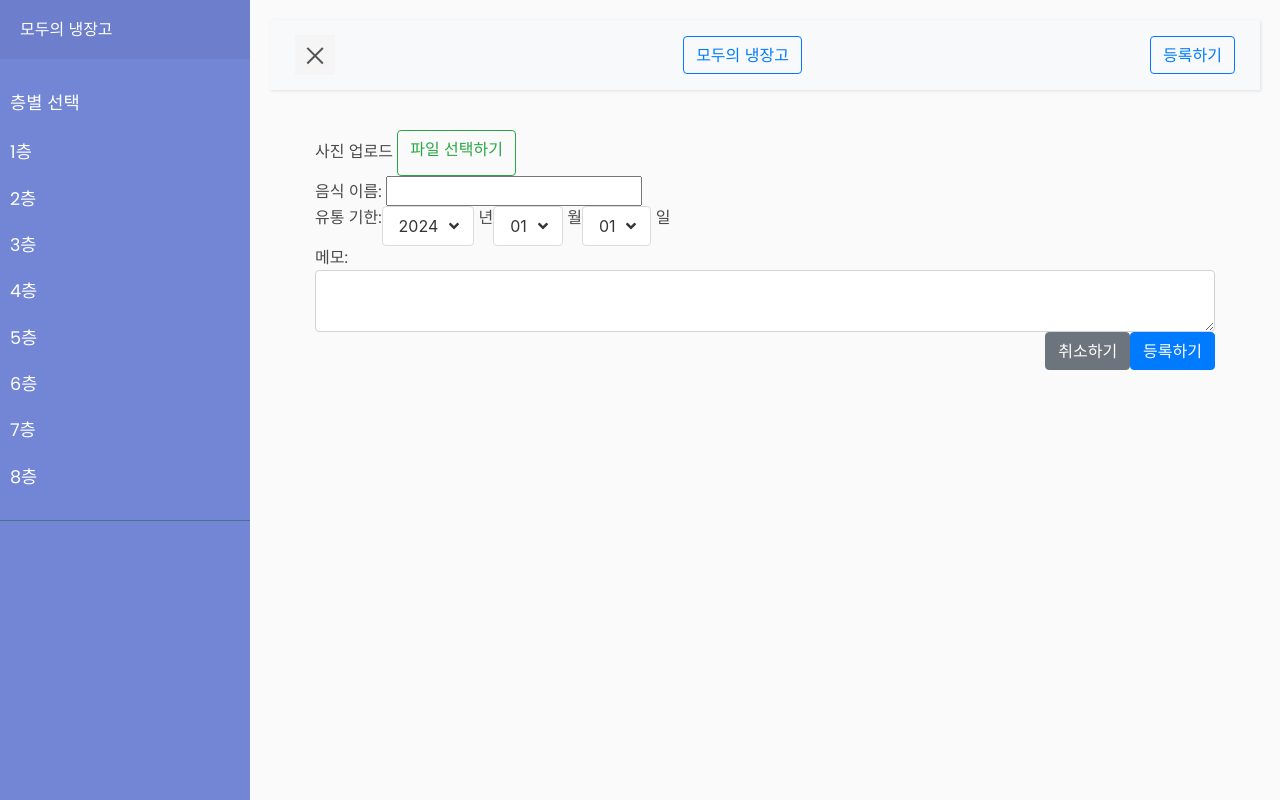
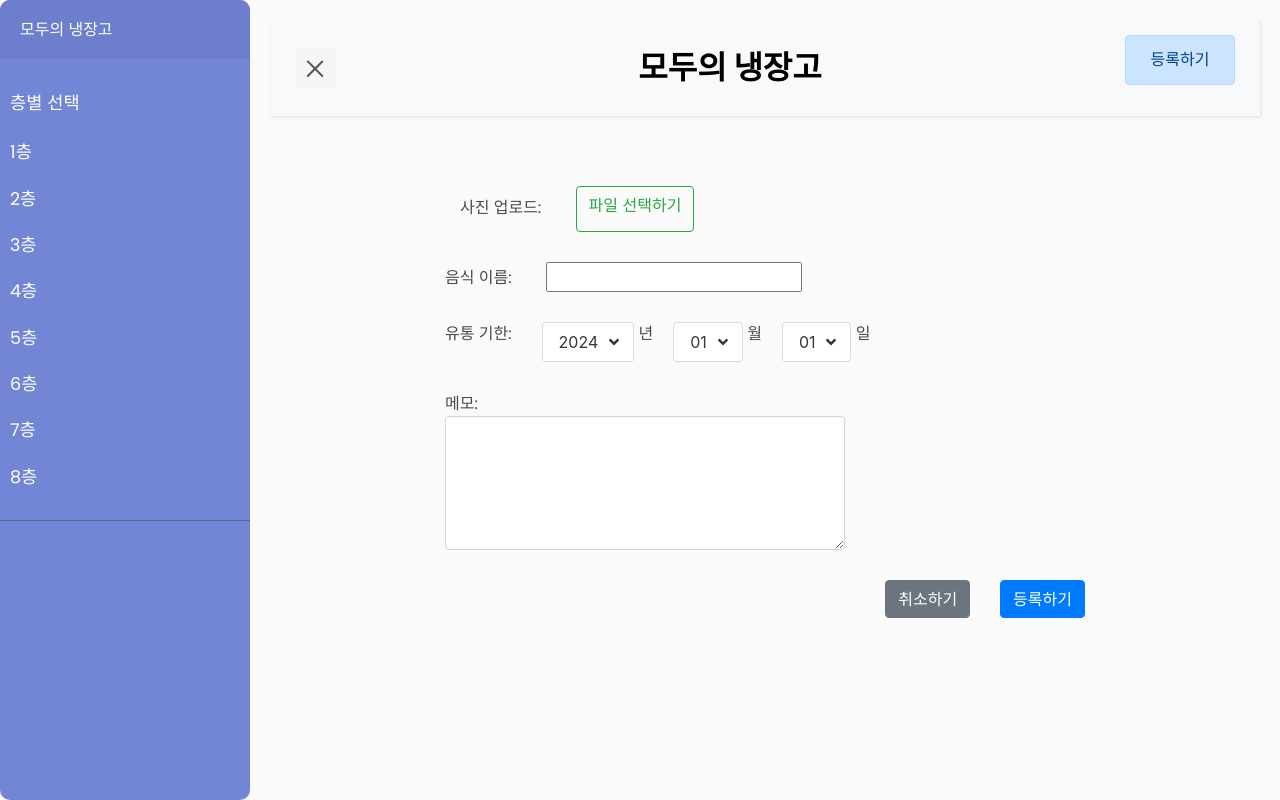
Before and after one commit to hhyy0179/Jungle01, a Flask app: template templates/registration.html in a window 1280 px wide. Run offline with Flask 3, Linux system fonts and the light colour scheme; the template is opened without the code that fills it, so the values that code supplies are empty; some libraries are stand-ins or nearby versions.

Commit message:
Fix: index & registration css sort

```diff
--- a/app.py
+++ b/app.py
@@ -1,16 +1,9 @@
-from flask import Flask, flash, render_template, jsonify, request, redirect, url_for
-import jwt
-import hashlib
-from datetime import datetime, timezone, timedelta
-
 from flask import Flask, flash, render_template, jsonify, request, redirect, url_for
 import jwt
 import hashlib
 from datetime import datetime, timezone, timedelta
 
 app = Flask(__name__)
-SECRET_KEY = "REDSEVEN"
-app.secret_key = "your_very_secret_and_complex_key_here"
 SECRET_KEY = "REDSEVEN"
 app.secret_key = "your_very_secret_and_complex_key_here"
 
@@ -29,7 +22,6 @@ def home():
 @app.route("/sign")
 def login():
     return render_template("signup.html")
-
 
 @app.route("/sign", methods=["POST"])  # 회원가입
 def join():
@@ -156,4 +148,4 @@ def find():
 
 
 if __name__ == "__main__":
-    app.run("0.0.0.0", port=5000, debug=True)
+    app.run("0.0.0.0", port=5001, debug=True)
--- a/templates/registration.html
+++ b/templates/registration.html
@@ -42,6 +42,34 @@
                 $(this).toggleClass('active');
             });
         });
+
+        var submit = document.getElementById('submitButton');
+        submit.onclick = showImage;
+
+        function loadFile(input) {
+            var file = input.files[0];	//선택된 파일 가져오기
+
+            //미리 만들어 놓은 div에 text(파일 이름) 추가
+            var name = document.getElementById('fileName');
+            name.textContent = file.name;
+
+            //새로운 이미지 div 추가
+            var newImage = document.createElement("img");
+            newImage.setAttribute("class", 'img');
+
+            //이미지 source 가져오기
+            newImage.src = URL.createObjectURL(file);
+
+            newImage.style.width = "70%";
+            newImage.style.height = "70%";
+            newImage.style.objectFit = "contain";
+
+            //이미지를 image-show div에 추가
+            var container = document.getElementById('image-show');
+            container.appendChild(newImage);
+            // container.removeChild(container.firstChild);
+
+        };
 
     </script>
 </head>
@@ -94,41 +122,50 @@
                         <span></span>
                     </button>
 
-                    <button type="button" class="btn btn-outline-primary">모두의 냉장고</button>
+                    <p class = "title-top" > 모두의 냉장고</p>
 
-                    <button type="button" class="btn btn-outline-primary"> 등록하기</button>
-
-                    <!--<button class="btn btn-dark d-inline-block d-lg-none ml-auto" type="button" data-toggle="collapse" data-target="#navbarSupportedContent" aria-controls="navbarSupportedContent" aria-expanded="false" aria-label="Toggle navigation">
-                        <i class="fas fa-align-justify"></i>
-                    </button> -->
-
+                    <div class="alert alert-primary" role="alert" id="current-floor-btn" style="width: 110px; text-align: center;">
+                        등록하기
+                    </div>
                 </div>
             </nav>
 
             <div class ="wrap-main">
                 <p>
-                    <div class = "img-upload">
-                        <form method="post" enctype="multipart/form-data">
-                            사진 업로드
-                            <button type="button" class="btn btn-outline-success">
-                                <label for="chooseFile">
-                                    파일 선택하기
-                                </label>
-                            </button>
-                            <input type="file" id="chooseFile" name="chooseFile" accept="image/*" onchange="loadFile(this)">
-                        </form>
+                    <div class = "img-upload" style="margin-bottom: 30px;">
+
+                        <div class="container">
+                            <div class="image-upload" id="image-upload">
+                                <form method="post" enctype="multipart/form-data">
+                                    사진 업로드:
+                                    <button type="button" class="btn btn-outline-success" style="margin-left: 30px;">
+                                        <label for="chooseFile">
+                                            파일 선택하기
+                                        </label>
+                                        <div class="fileInput">
+                                            <p id="fileName"></p>
+                                        </div>
+                                    </button>
+                                    <input type="file" id="chooseFile" name="chooseFile" accept="image/*" onchange="loadFile(this)">
+                                </form>
+                            </div>
+
+                            <div class="image-show" id="image-show"></div>
+                        </div>
+
+
                     </div>
                 </p>
                 <p>
-                    <div class = "food_inputname">
-                        음식 이름: <input type="text" />
+                    <div class = "food_inputname" style="margin-bottom: 30px;" >
+                        음식 이름: <input type="text" style="margin-left: 30px;" />
                     </div>
                 </p>
                 <p>
-                    <div class="container has-text-left">
+                    <div class="container has-text-left" style="margin-bottom: 30px;" >
                         <div class="row">
                             유통 기한:
-                            <div class = "select-year">
+                            <div class = "select-year" style="margin-left: 30px;">
                                 <div class="dropdown">
                                     <div class="dropdown-trigger">
                                         <button class="button" aria-haspopup="true" aria-controls="dropdown-menu3">
@@ -143,12 +180,13 @@
                                         <a href="#" class="dropdown-item">
                                             Overview
                                         </a>
+
                                         </div>
                                     </div>
                                 </div>
                                 년
                             </div>
-                            <div class = "select-month">
+                            <div class = "select-month" style="margin-left: 20px;">
                                 <div class="dropdown">
                                     <div class="dropdown-trigger">
                                         <button class="button" aria-haspopup="true" aria-controls="dropdown-menu3">
@@ -168,7 +206,7 @@
                                 </div>
                                 월
                             </div>
-                            <div class = "select-day">
+                            <div class = "select-day" style="margin-left: 20px;">
                                 <div class="dropdown">
                                     <div class="dropdown-trigger">
                                         <button class="button" aria-haspopup="true" aria-controls="dropdown-menu3">
@@ -193,13 +231,13 @@
                 </p>
 
                 <p>
-                    <div class = "food_inputmemo">
-                        메모: <textarea id="post-comment" class="form-control" rows="2"></textarea>
+                    <div class = "food_inputmemo" style="margin-bottom: 30px;">
+                        메모: <textarea id="post-comment" class="form-control" rows="5"></textarea>
                     </div>
                 </p>
 
                 <div class="d-grid gap-2 d-md-flex justify-content-md-end">
-                    <button class="btn btn-btn btn-secondary" type="button">취소하기</button>
+                    <button class="btn btn-btn btn-secondary" type="button" style = "margin-right: 30px;">취소하기</button>
                     <button class="btn btn-primary me-md-2" type="button">등록하기</button>
                 </div>
 
--- a/templates/registration_style.css
+++ b/templates/registration_style.css
@@ -14,7 +14,7 @@ p {
     font-size: 1.1em;
     font-weight: 300;
     line-height: 1.7em;
-    color: #999;
+    color: #000000;
 }
 
 a, a:hover, a:focus {
@@ -65,6 +65,9 @@ a, a:hover, a:focus {
     color: #fff;
     transition: all 0.6s cubic-bezier(0.945, 0.020, 0.270, 0.665);
     transform-origin: bottom left;
+    height: auto;
+    overflow-y: auto;    /* 세로 스크롤 가능 */
+    border-radius: 10px;
 }
 
 #sidebar.active {
@@ -92,7 +95,6 @@ a, a:hover, a:focus {
     font-size: 1.1em;
     display: block;
 }
-
 #sidebar ul li a:hover {
     color: #7386D5;
     background: #fff;
@@ -234,15 +236,51 @@ a.article, a.article:hover {
     color: rgb(97, 248, 105) !important;
 }
 
+
+.title-top {
+    font-weight: 700;
+    font-size: xx-large;
+}
+
+.hello-user {
+    margin-top: 30px;
+    margin-bottom: 10px;
+    text-align: center;
+}
+
+.user-contents h3 {
+    font-weight: 700;
+    color: rgb(48, 89, 252);
+    margin-bottom: 20px;
+}
+
+#myfridge_btn {
+    margin-top: 20px;
+    margin-bottom: 20px;
+    width: 120px;
+    height: 50px;
+    border-width: 1.5px;
+    border-radius: 25px;
+}
+
+#registration_btn {
+    width: 120px;
+    height: 50px;
+    border-width: 1.5px;
+    border-radius: 25px;
+}
+
 .wrap-main {
-    width: 900px;
-    margin: 10px auto;
+    width: 700px;
+    margin: 30px auto;
+    padding: 30px;
 }
 
 .button {
     display: flex;
     justify-content: center;
 }
+
 label {
     cursor: pointer;
     font-size: 1em;
@@ -252,3 +290,7 @@ label {
 #chooseFile {
     visibility: hidden;
 }
+
+.food_inputmemo {
+    width: 400px;
+}
```
Also changed, not shown: static/index_style.css (renamed from static/style.css, +49 -6 lines), templates/index.html (+18 -15 lines), templates/index_style.css (+45 -6 lines), templates/myfridge.html (+5 -13 lines), templates/myfridge_style.css (+26 -0 lines).
